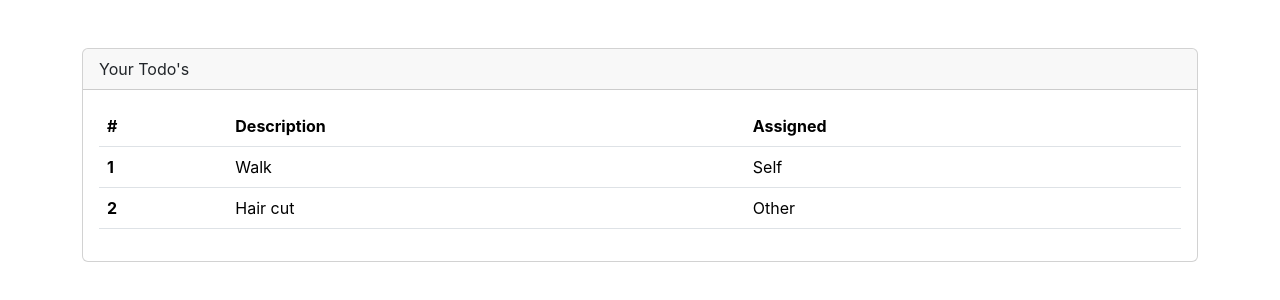
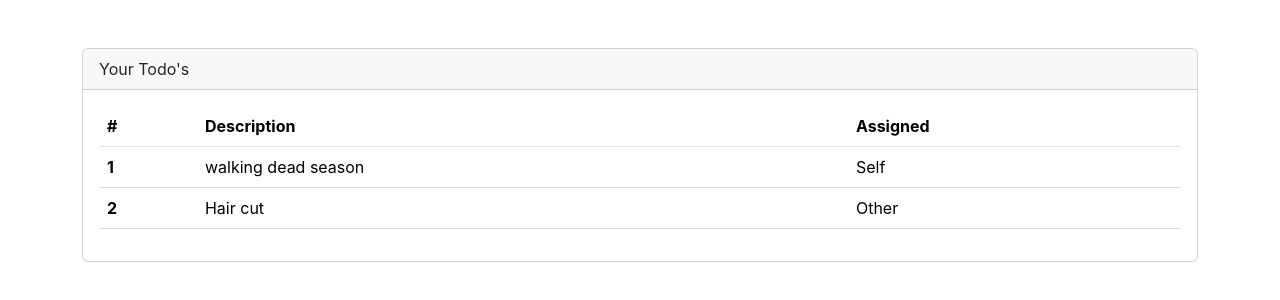
Before and after one commit to dgsunil/React-ToDoApp, a React (Create React App) app: page / in a window 1280 px wide. Shown: the top 300 px of the page. Built offline with nearby package versions, Linux system fonts and the light colour scheme.

Commit message:
Creating the first component and updating the author details

```diff
--- a/src/App.js
+++ b/src/App.js
@@ -18,11 +18,7 @@ function App() {
               </tr>
             </thead>
             <tbody>
-              <tr>
-                <th scope='row'>1</th>
-                <td>Walk</td>
-                <td>Self</td>
-              </tr>
+              <TodoRowItem />
               <tr>
                 <th scope='row'>2</th>
                 <td>Hair cut</td>
--- /dev/null
+++ b/src/components/ToDoRowItem.js
@@ -0,0 +1,12 @@
+function TodoRowItem() {
+
+    return (
+        <tr>
+            <th scope='row'>1</th>
+            <td>walking dead season</td>
+            <td>Self</td>
+        </tr>
+    )
+}
+
+export default TodoRowItem;
```
